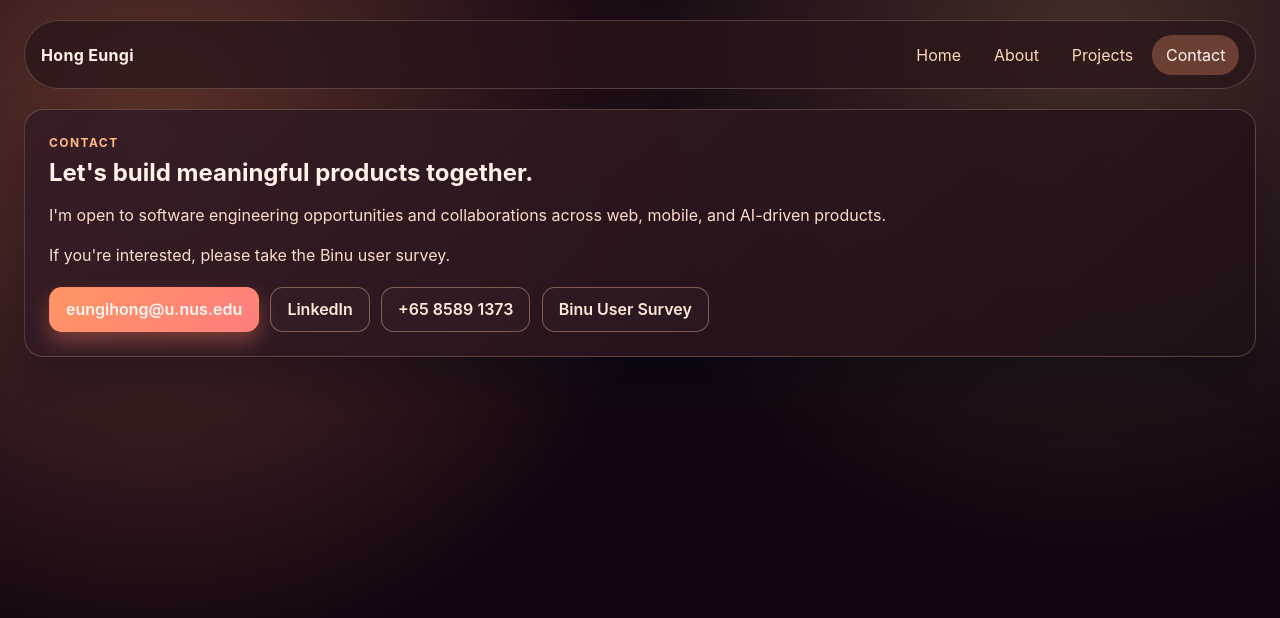
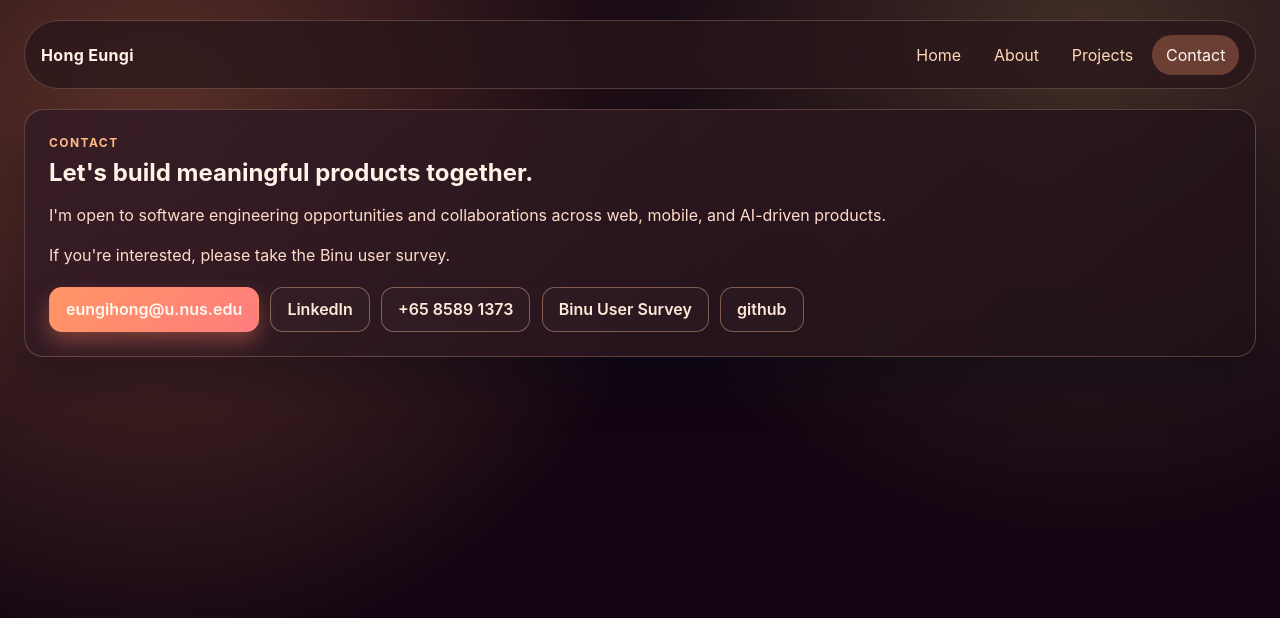
Before and after one commit to eungi-hong/portfolio, a React (Vite) app: page /contact in a window 1280 px wide. Shown: the top 618 px of the page. Built offline with nearby package versions, Linux system fonts and the light colour scheme.

Commit message:
add github profile

```diff
--- a/src/pages/ContactPage.tsx
+++ b/src/pages/ContactPage.tsx
@@ -21,6 +21,9 @@
         <a href="https://tinyurl.com/BinuUserSurvey" target="_blank" rel="noreferrer" className="btn btn-ghost">
           Binu User Survey
         </a>
+        <a href="https://github.com/eungi-hong" target="_blank" rel="noreferrer" className="btn btn-ghost">
+          github
+        </a>
       </div>
     </section>
   )
```
